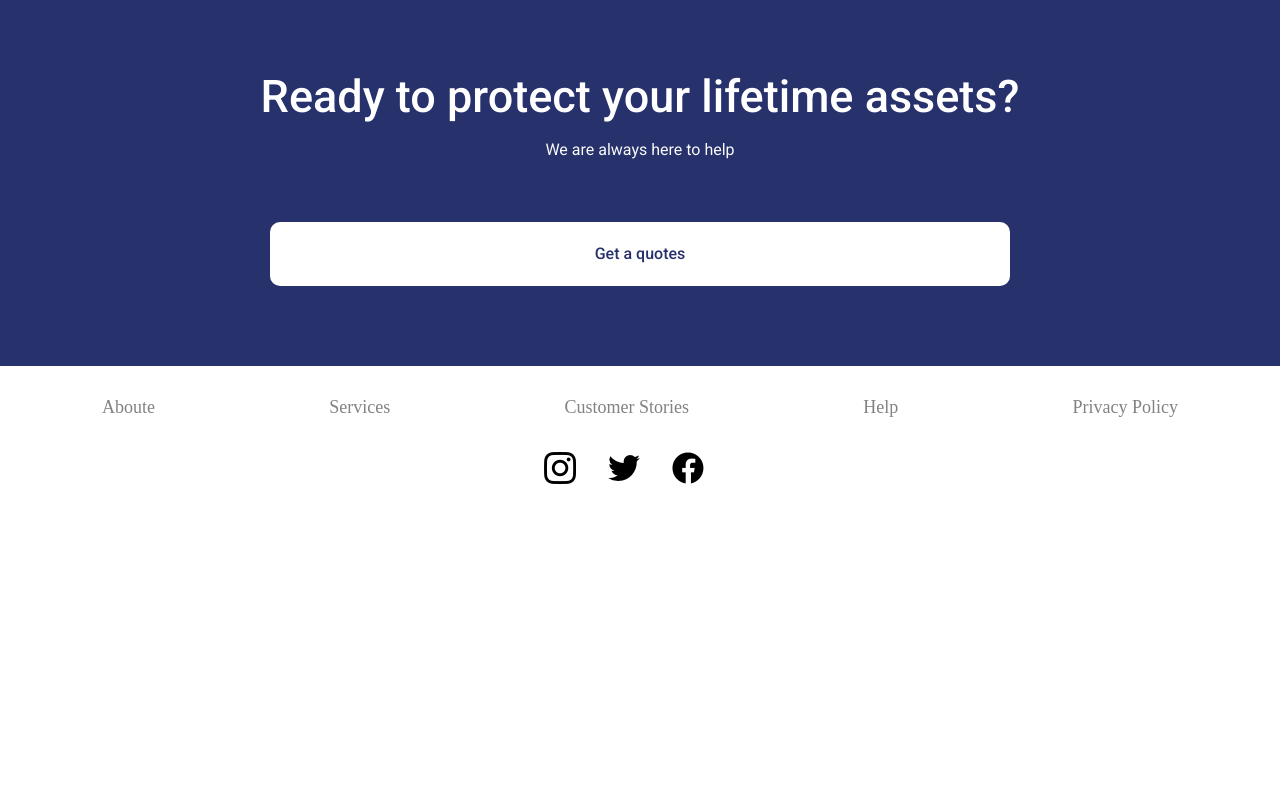
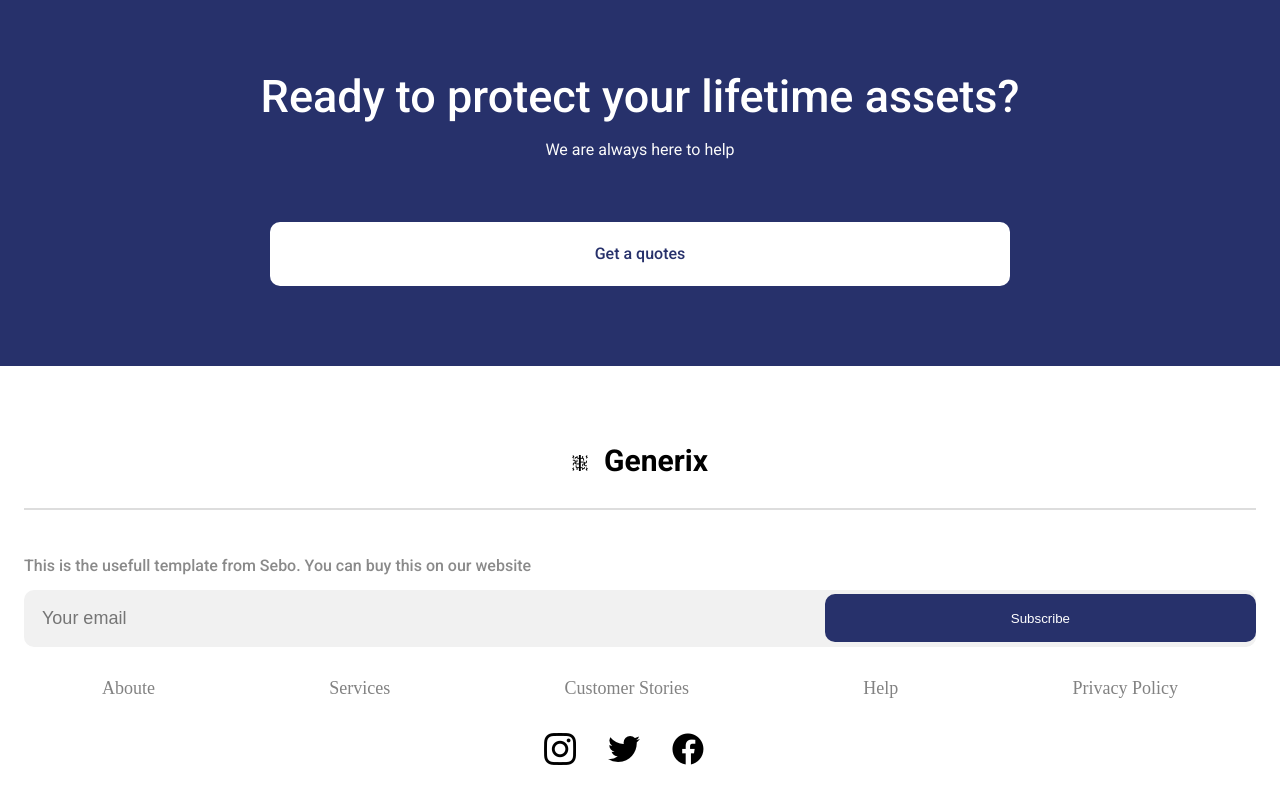
Before and after one commit to MathGPereira/primeiroProjetoAngular, an Angular app in the folder servicosDeSeguro/: page / in a window 1280 px wide. Shown: the part 5227-6027 px from the top of the page. Before the commit the page ends 5746 px from the top, so only its background shows below. Built offline with nearby package versions, Linux system fonts and the light colour scheme.

Commit message:
Criando a última sessão do site

```diff
--- a/servicosDeSeguro/src/app/app.component.html
+++ b/servicosDeSeguro/src/app/app.component.html
@@ -11,5 +11,6 @@
     <app-companias-parceiras></app-companias-parceiras>
     <app-perguntas-frequentes></app-perguntas-frequentes>
     <app-destaque></app-destaque>
+    <app-inscrever></app-inscrever>
 </main>
 <app-rodape></app-rodape>
--- a/servicosDeSeguro/src/app/app.module.ts
+++ b/servicosDeSeguro/src/app/app.module.ts
@@ -14,6 +14,7 @@ import { CarrousselComponent } from './componentes/conteudo/carroussel/carrousse
 import { CompaniasParceirasComponent } from './componentes/conteudo/companias-parceiras/companias-parceiras.component';
 import { PerguntasFrequentesComponent } from './componentes/conteudo/perguntas-frequentes/perguntas-frequentes.component';
 import { DestaqueComponent } from './componentes/conteudo/destaque/destaque.component';
+import { InscreverComponent } from './componentes/conteudo/inscrever/inscrever.component';
 
 @NgModule({
   declarations: [
@@ -28,7 +29,8 @@ import { DestaqueComponent } from './componentes/conteudo/destaque/destaque.comp
     CarrousselComponent,
     CompaniasParceirasComponent,
     PerguntasFrequentesComponent,
-    DestaqueComponent
+    DestaqueComponent,
+    InscreverComponent
 ],
   imports: [
     BrowserModule,
--- /dev/null
+++ b/servicosDeSeguro/src/app/componentes/conteudo/inscrever/inscrever.component.css
@@ -0,0 +1,60 @@
+.inscrever {
+    padding: 5em 1.5em 0;
+    text-align: center;
+}
+
+.inscrever__titulo {
+    border-bottom: 2px solid #d2d2d2bd;
+    font-size: 30px;
+    font-weight: 700;
+    margin-bottom: 3rem;
+    padding-bottom: 2rem;
+}
+
+.inscrever__titulo::before {
+    content: url("../../../../assets/imagens/icones/logo.png");
+    margin-right: 1rem;
+}
+
+.inscrever__container {
+    text-align: left;
+}
+
+.container__texto {
+    color: #8A8A8A;
+    font-weight: 500;
+}
+
+.container__formulario {
+    align-items: center;
+    box-sizing: border-box;
+    display: flex;
+    margin-top: 1em;
+    position: relative;
+}
+
+.formulario__email {
+    background-color: #F1F1F1;
+    border: none;
+    border-radius: 10px;
+    font-size: 18px;
+    outline: none;
+    padding: 1em;
+    width: 100%;
+}
+
+.formulario__botao {
+    background-color: #27316B;
+    border: none;
+    border-radius: 10px;
+    color: #FFFFFF;
+    cursor: pointer;
+    height: 85%;
+    position: absolute;
+    right: 0;
+    width: 35%;
+}
+
+.formulario__botao:hover {
+    background-color: #1f2966;
+}
--- /dev/null
+++ b/servicosDeSeguro/src/app/componentes/conteudo/inscrever/inscrever.component.html
@@ -0,0 +1,12 @@
+<section class="inscrever">
+    <h2 class="inscrever__titulo">Generix</h2>
+    <div class="inscrever__container">
+        <p class="container__texto">
+            This is the usefull template from Sebo. You can buy this on our website
+        </p>
+        <form action="#" method="POST" autocomplete="off" id="formulario" class="container__formulario">
+            <input type="email" name="email" id="email" class="formulario__email" placeholder="Your email" minlength="8" required>
+            <button type="submit" form="formulario" class="formulario__botao" x-moz-errormessage="Por favor, insira um e-mail válido">Subscribe</button>
+        </form>
+    </div>
+</section>
```
Also changed, not shown: servicosDeSeguro/src/app/componentes/conteudo/inscrever/inscrever.component.ts (added, +10 -0 lines), 1 other file (tests, documents, lock files or other folders).
